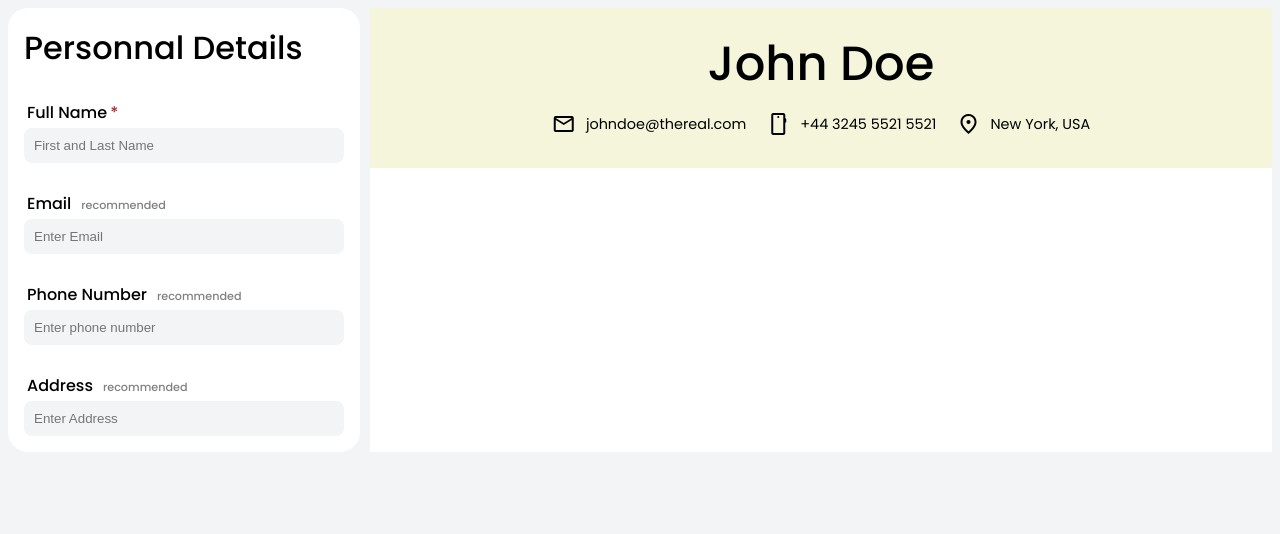
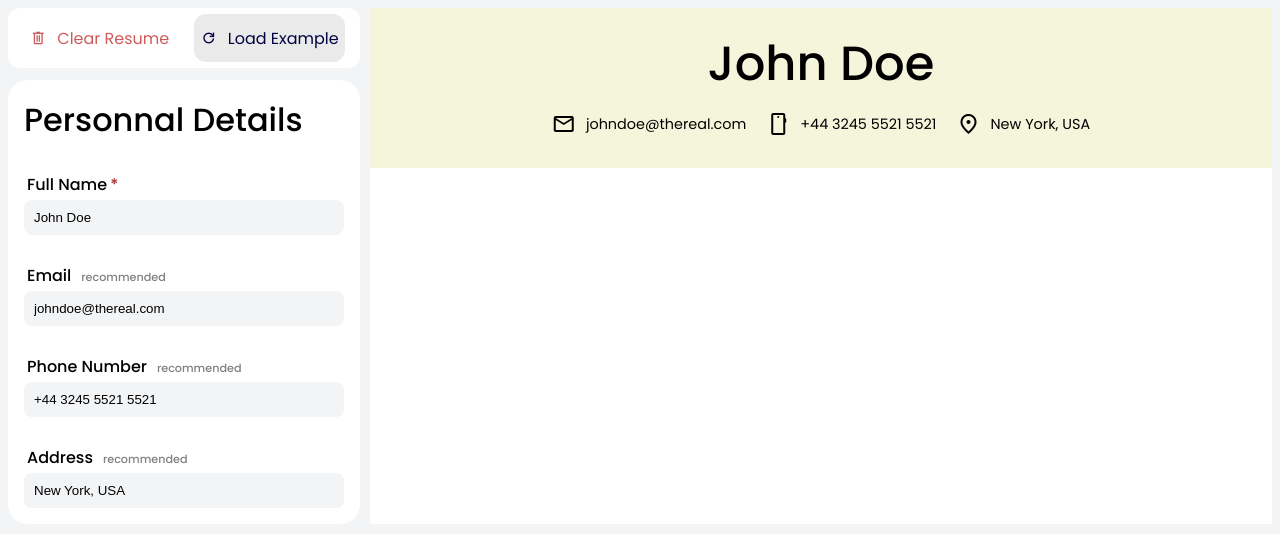
Before and after one commit to NassimNaoui/odin-cv-builder, a React (Vite) app in the folder react/: page / in a window 1280 px wide. Shown: the top 534 px of the page. Built offline with nearby package versions, Linux system fonts and the light colour scheme.

Commit message:
ajout fonction clear et reload

```diff
--- a/react/src/App.jsx
+++ b/react/src/App.jsx
@@ -1,4 +1,5 @@
 import { PersonalInfos } from "./personal-info";
+import { DeleteAndRelaod } from "./components/deleteAndReload";
 import { CvModel } from "./cv-model";
 import { useState } from "react";
 import "./styles/App.css";
@@ -9,16 +10,34 @@ export default function App() {
   const [phoneNumber, setPhoneNumber] = useState("+44 3245 5521 5521");
   const [address, setAddress] = useState("New York, USA");
 
-  const [inputChanged, setInputChanged] = useState(false);
+  const clear = () => {
+    setFullName("");
+    setEmail("");
+    setPhoneNumber("");
+    setAddress("");
+  };
+
+  const reload = () => {
+    setFullName("John Doe");
+    setEmail("johndoe@thereal.com");
+    setPhoneNumber("+44 3245 5521 5521");
+    setAddress("New York, USA");
+  };
+  // const [inputChanged, setInputChanged] = useState(false);
 
   return (
     <>
       <div className="container">
         <div className="forms-Container">
+          <DeleteAndRelaod Clear={clear} Reload={reload} />
           <PersonalInfos
+            fullName={fullName}
             setFullName={setFullName}
+            email={email}
             setEmail={setEmail}
+            phoneNumber={phoneNumber}
             setPhoneNumber={setPhoneNumber}
+            address={address}
             setAddress={setAddress}
           />
         </div>
--- /dev/null
+++ b/react/src/components/deleteAndReload.jsx
@@ -0,0 +1,20 @@
+import "../styles/delete-reload.css";
+
+export function DeleteAndRelaod({ Clear, Reload }) {
+  return (
+    <div className="delete-reload-container">
+      <div className="delete-container" onClick={Clear}>
+        <div>
+          <span className="material-symbols-outlined">delete</span>
+        </div>
+        <div>Clear Resume</div>
+      </div>
+      <div className="refresh-container" onClick={Reload}>
+        <div>
+          <span className="material-symbols-outlined">refresh</span>
+        </div>
+        <div>Load Example</div>
+      </div>
+    </div>
+  );
+}
--- a/react/src/cv-model.jsx
+++ b/react/src/cv-model.jsx
@@ -17,7 +17,7 @@ export function CvModel({ fullName, email, phoneNumber, address }) {
           <div className="phone-number-container">
             <ul>
               <li>
-                <span class="material-symbols-outlined">smartphone</span>
+                <span className="material-symbols-outlined">smartphone</span>
               </li>
               <li>{phoneNumber}</li>
             </ul>
@@ -25,7 +25,7 @@ export function CvModel({ fullName, email, phoneNumber, address }) {
           <div className="address-container">
             <ul>
               <li>
-                <span class="material-symbols-outlined">location_on</span>
+                <span className="material-symbols-outlined">location_on</span>
               </li>
               <li>{address}</li>
             </ul>
--- a/react/src/personal-info.jsx
+++ b/react/src/personal-info.jsx
@@ -1,27 +1,33 @@
 import { Input } from "./components/input";
-import { useState } from "react";
 import "./styles/personal-info.css";
 
 export function PersonalInfos({
+  fullName,
   setFullName,
+  email,
   setEmail,
+  phoneNumber,
   setPhoneNumber,
+  address,
   setAddress,
 }) {
   return (
     <div className="Personnal-infos-layout">
       <div className="Personnal-infos-container">
         <h1>Personnal Details</h1>
-        <ReturnFullName setFullName={setFullName} />
-        <ReturnMail setEmail={setEmail} />
-        <ReturnPhoneNumber setPhoneNumber={setPhoneNumber} />
-        <ReturnAddress setAddress={setAddress} />
+        <ReturnFullName setFullName={setFullName} fullName={fullName} />
+        <ReturnMail setEmail={setEmail} email={email} />
+        <ReturnPhoneNumber
+          setPhoneNumber={setPhoneNumber}
+          phoneNumber={phoneNumber}
+        />
+        <ReturnAddress setAddress={setAddress} address={address} />
       </div>
     </div>
   );
 }
 
-function ReturnFullName({ setFullName }) {
+function ReturnFullName({ fullName, setFullName }) {
   const handleFullNameChange = (e) => {
     setFullName(e.target.value);
   };
@@ -32,12 +38,13 @@ function ReturnFullName({ setFullName }) {
       required
       label="Full Name"
       placeholder="First and Last Name"
+      value={fullName}
       onChange={handleFullNameChange}
     />
   );
 }
 
-function ReturnMail({ setEmail }) {
+function ReturnMail({ email, setEmail }) {
   const handleEmailChange = (e) => {
     setEmail(e.target.value);
   };
@@ -47,12 +54,13 @@ function ReturnMail({ setEmail }) {
       type="email"
       label="Email"
       placeholder="Enter Email"
+      value={email}
       onChange={handleEmailChange}
     />
   );
 }
 
-function ReturnPhoneNumber({ setPhoneNumber }) {
+function ReturnPhoneNumber({ phoneNumber, setPhoneNumber }) {
   const handlePhoneNumberChange = (e) => {
     setPhoneNumber(e.target.value);
   };
@@ -63,12 +71,13 @@ function ReturnPhoneNumber({ setPhoneNumber }) {
       pattern="[0-9]{10}"
       label="Phone Number"
       placeholder="Enter phone number"
+      value={phoneNumber}
       onChange={handlePhoneNumberChange}
     />
   );
 }
 
-function ReturnAddress({ setAddress }) {
+function ReturnAddress({ address, setAddress }) {
   const handleAddressChange = (e) => {
     setAddress(e.target.value);
   };
@@ -78,6 +87,7 @@ function ReturnAddress({ setAddress }) {
       type="text"
       label="Address"
       placeholder="Enter Address"
+      value={address}
       onChange={handleAddressChange}
     />
   );
--- a/react/src/styles/App.css
+++ b/react/src/styles/App.css
@@ -17,6 +17,12 @@ body {
   gap: 10px;
 }
 
+.forms-Container {
+  display: flex;
+  flex-direction: column;
+  gap: 12px;
+}
+
 .cv-container {
   flex: 1;
   background-color: white;
--- /dev/null
+++ b/react/src/styles/delete-reload.css
@@ -0,0 +1,34 @@
+.delete-reload-container {
+  display: flex;
+  flex-direction: row;
+  justify-content: space-around;
+  background-color: white;
+  border-radius: 12px;
+  padding: 6px;
+}
+
+.delete-container,
+.refresh-container {
+  display: flex;
+  flex-direction: row;
+  justify-content: center;
+  align-items: center;
+  gap: 10px;
+  border-radius: 12px;
+  padding: 6px;
+  cursor: pointer;
+}
+
+.delete-container {
+  color: rgb(206, 91, 91);
+}
+
+.refresh-container {
+  background-color: rgb(234, 234, 234);
+  color: rgb(3, 3, 67);
+}
+
+.delete-container .material-symbols-outlined,
+.refresh-container .material-symbols-outlined {
+  font-size: 18px;
+}
```
